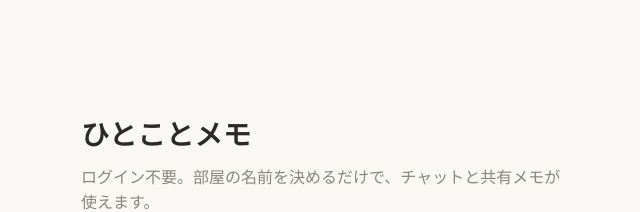
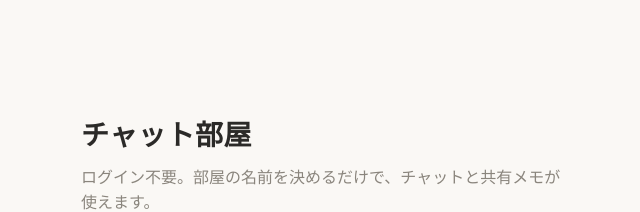
Before and after one commit to aimai3kaihi-afk/Comunicating, a website: page index.html in a window 1280 px wide. Shown: the top 212 px of the page, without its empty margins (319-959 px from the left). Drawn offline with Linux system fonts and the light colour scheme.

Commit message:
Update index.html

```diff
--- a/index.html
+++ b/index.html
@@ -106,7 +106,7 @@
 
 <!-- トップページ -->
 <main id="landing" class="hidden">
-  <h1>ひとことメモ</h1>
+  <h1>チャット部屋</h1>
   <p class="lead">ログイン不要。部屋の名前を決めるだけで、チャットと共有メモが使えます。</p>
 
   <div class="card">
```
